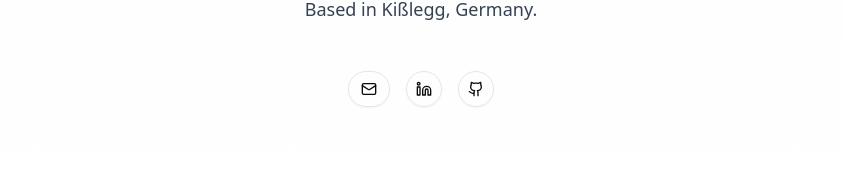
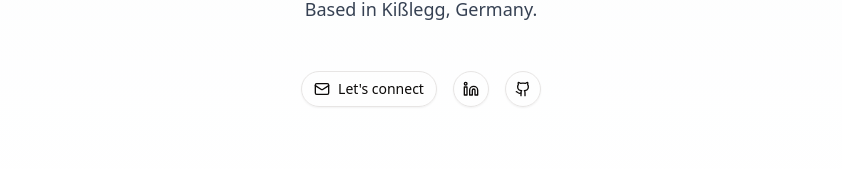
Before and after one commit to feedm3/dietenberger.me, a Next.js app: page / in a window 1280 px wide. Shown: the part 589-758 px from the top of the page, without its empty margins (219-1061 px from the left). Built offline with nearby package versions, Linux system fonts and the light colour scheme.

Commit message:
fix: improve mail button

```diff
--- a/src/app/page.tsx
+++ b/src/app/page.tsx
@@ -67,6 +67,7 @@ export default function Home() {
                   title="Send me an email"
                 >
                   <Mail className="h-5 w-5" aria-hidden="true" />
+                  <span>Let's connect</span>
                 </Link>
               </Button>
               <Button
```
